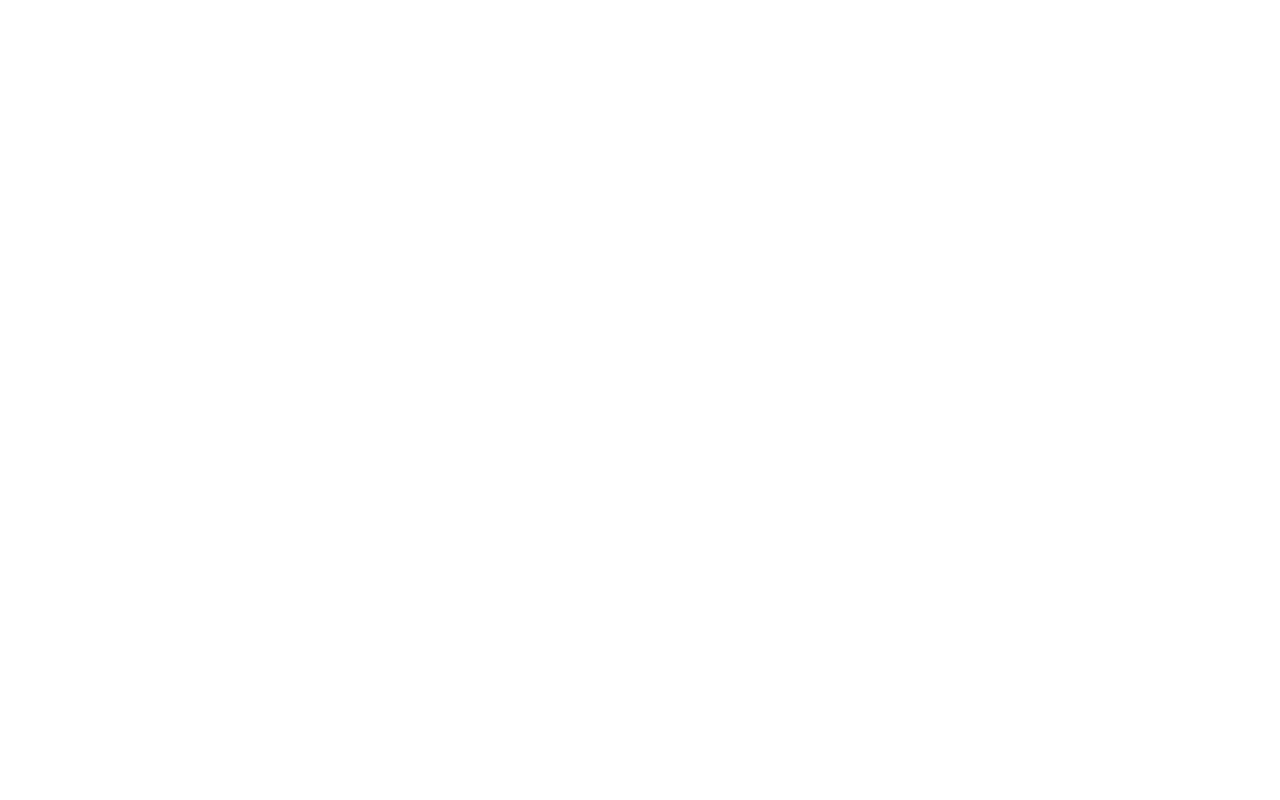
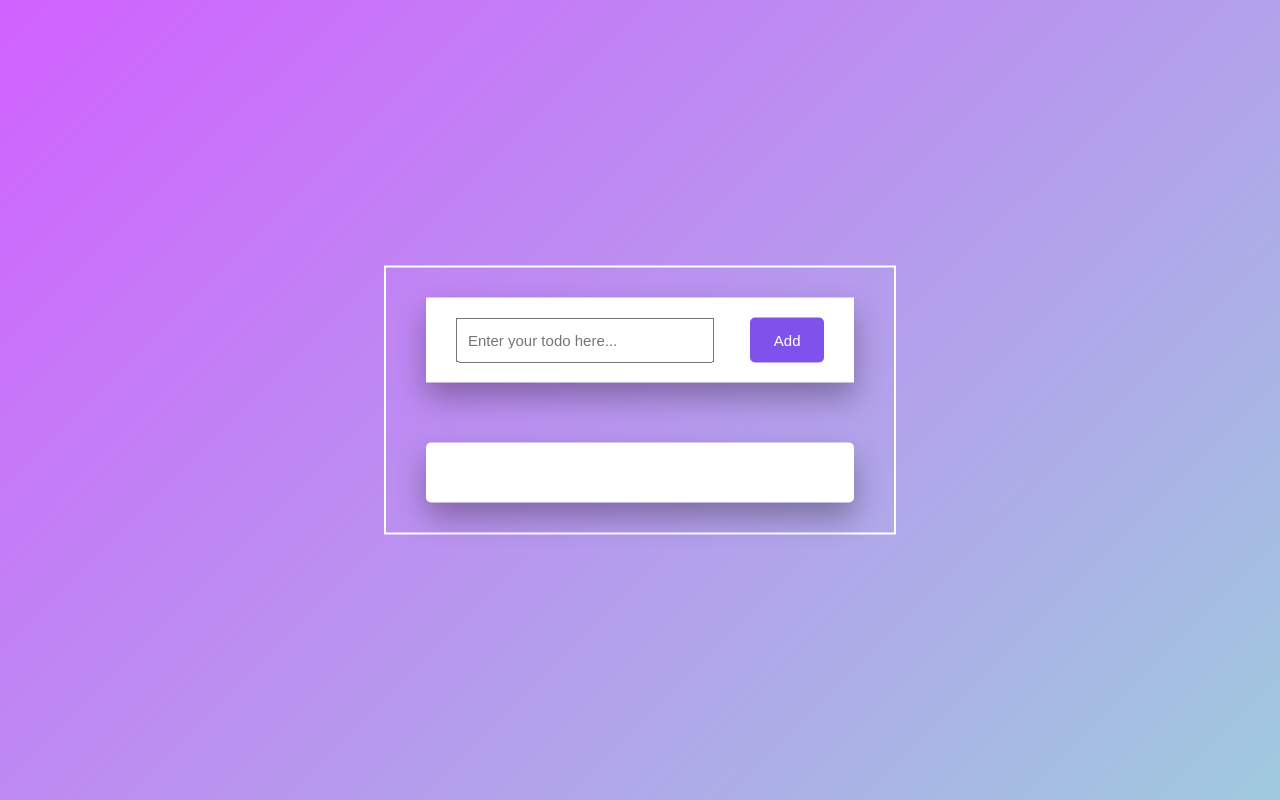
Before and after one commit to sdSAHABUDDIN/smallProject, a plain HTML site: page Todo/index.html in a window 1280 px wide. Drawn offline with Linux system fonts and the light colour scheme.

Commit message:
"I have completed my UI"

```diff
--- a/Todo/index.html
+++ b/Todo/index.html
@@ -7,6 +7,13 @@
   <link rel="stylesheet" href="./style.css">
 </head>
 <body>
-  <script></script>
+  <div class="container">
+    <div id="taskInput">
+      <input type="text" placeholder="Enter your todo here...">
+      <button>Add</button>
+    </div>
+    <div id="tasks"></div>
+  </div>
+  <script src="script.js"></script>
 </body>
 </html>
--- a/Todo/style.css
+++ b/Todo/style.css
@@ -5,3 +5,59 @@
   margin: 0;
   box-sizing: border-box;
 }
+body{
+  height: 100vh;
+  background: linear-gradient(
+    135deg,
+    #d161ff,
+    #9fcade
+
+  );
+}
+.container{
+  border: 2px solid white;
+  width: 40%;
+  min-width: 450px;
+  position: absolute;
+  transform: translate(-50%,-50%);
+  top:50%;
+  left: 50%;
+  padding: 30px 40px;
+}
+#taskInput{
+  position: relative;
+  background-color: white;
+  padding: 20px 30px;
+  box-shadow: 0 15px  30px rgba(0,0,0,0.3);
+}
+
+#taskInput input{
+  width: 70%;
+  height: 45px;
+  padding: 10px;
+  font-size: 15px;
+  position: relative;
+}
+#taskInput input:focus{
+  outline: none;
+  border-color: #8052ec;
+}
+#taskInput button{
+  float: right;
+  width: 20%;
+  height: 45px;
+  background-color:#8052ec ;
+  border: none;
+  border-radius: 5px;
+  cursor: pointer;
+  color: white;
+  font-size: 15px;
+  font-weight: 500;
+}
+#tasks{
+  background-color: white;
+  padding: 30px 20px;
+  margin-top: 60px;
+  border-radius: 5px;
+  box-shadow: 0 15px  30px rgba(0,0,0,0.3);
+}
```
